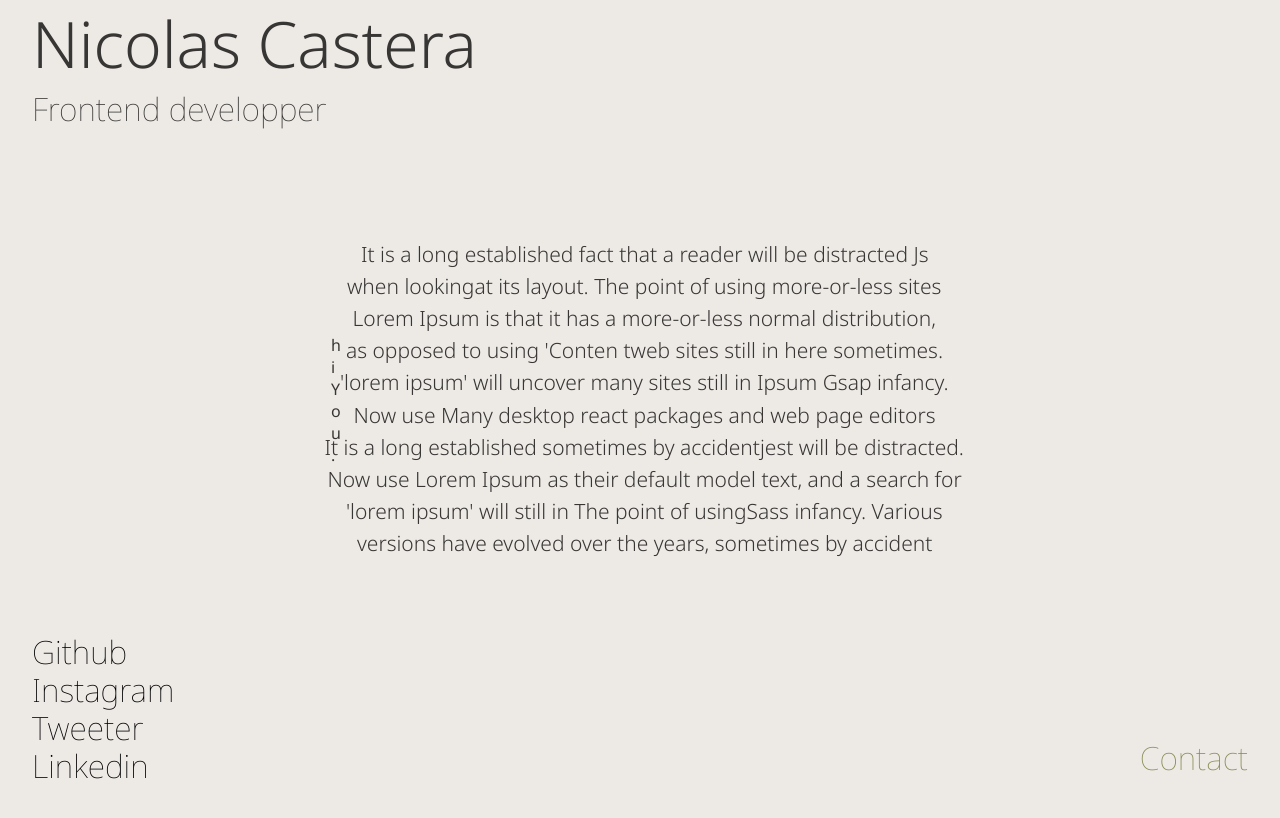
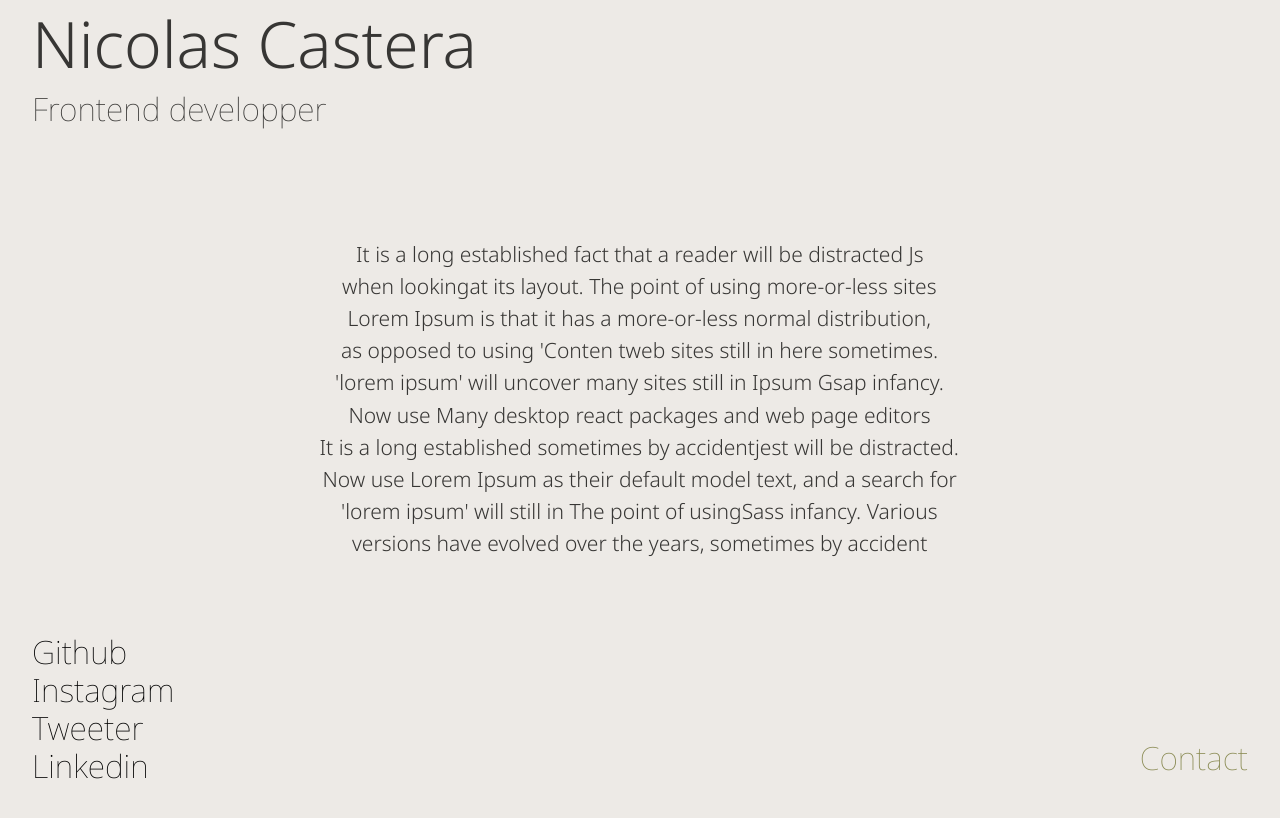
Before and after one commit to magicniclus/Portfolio, a React (Create React App) app: page / in a window 1280 px wide. Shown: the top 818 px of the page. Built offline with nearby package versions, Linux system fonts and the light colour scheme.

Commit message:
Update SkillText.js

```diff
--- a/src/components/skillText/SkillText.js
+++ b/src/components/skillText/SkillText.js
@@ -1,22 +1,36 @@
 import React, { useEffect, useState, useRef  } from 'react';
 import "./_skillText.scss"
+import moi from "../../assets/me/moi-optimizate.jpg"
 import { gsap } from "gsap";
-import moi from "../../assets/me/moi-optimizate.jpg"
+// import { ScrollTrigger } from "gsap/ScrollTrigger";
+
+// gsap.registerPlugin(ScrollTrigger)
 
 const SkillText = (props) => {
     const showLight = ["js", "gsap", "react", "jest", "sass"];
-    const animation = props.animation;
 
     const [showSkillText, setShowSkillText] = useState(false);
 
     const [light, setLight] = useState("");
 
-    const hRef = useRef(null);
-    const iRef = useRef(null);
-    const yRef = useRef(null);
-    const oRef = useRef(null);
-    const uRef = useRef(null);
-    const pointRef = useRef(null);
+    const tl = props.timeline;
+
+    const translate = props.translate;
+    const observation  = props.observation;
+
+    const test = useRef(null)
+
+    useEffect(() => {
+        // tl.to(test.current, { x: translate });
+        // tl.to(test.current, {
+        //     duration: 1,
+        //     y: translate,
+        //     scrollTrigger: {
+        //         trigger: observation,
+        //         markers: true
+        //     }
+        // })
+      }, [tl, translate]);
 
     useEffect(()=>{
         udateLight()
@@ -34,20 +48,8 @@ const SkillText = (props) => {
     }
 
     return (
-        <div className={showSkillText ? "skillTextContainer visible" : "skillTextContainer"}>
-            <div className="hiYou">
-                <div className='hiYouContainer'>
-                    <div ref={hRef} className= "one you">h</div>
-                    <div ref={iRef} className='two you'>i</div>
-                    <div className='three you'></div>
-                    <div ref={yRef} className='four you'>Y</div>
-                    <div ref={oRef} className='five you'>o</div>
-                    <div ref={uRef} className='six you'>u</div>
-                    <div ref={pointRef} className='seven you'>.</div>
-
-                </div>
-            </div>
-            <div  onMouseEnter={()=>setShowSkillText(true)}  className='lignContainer'>
+        <div ref={test} className={showSkillText ? "skillTextContainer visible" : "skillTextContainer"}>
+            <div onMouseEnter={()=>setShowSkillText(true)}  className='lignContainer'>
                 <div className="lignOneContainer container">
                     <p className='lign lignOne'>It is a long established fact that a reader will be distracted <span className={light === "js" ? 'jsText show' : "jsText"}>Js</span></p>
                 </div>
```
